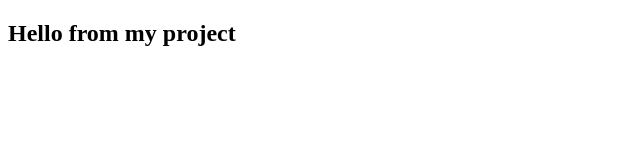
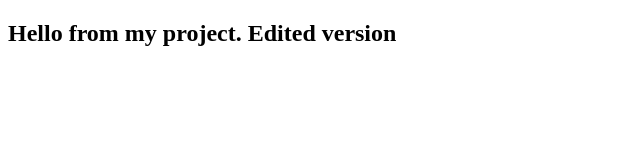
Before and after one commit to tsogi/my_first_project, a plain HTML site: page index.html in a window 1280 px wide. Shown: the whole page, without its empty margins (0-640 px from the left). Drawn offline with Linux system fonts and the light colour scheme.

Commit message:
Add files via upload

```diff
--- a/index.html
+++ b/index.html
@@ -2,6 +2,6 @@
 <html>
 	<head></head>
 	<body>
-		<h2>Hello from my project</h2>
+		<h2>Hello from my project. Edited version</h2>
 	</body>
 </html>
```
